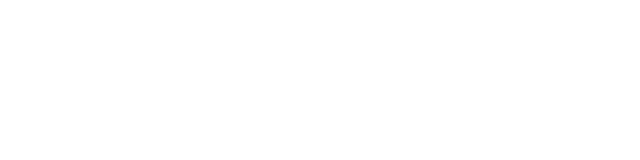
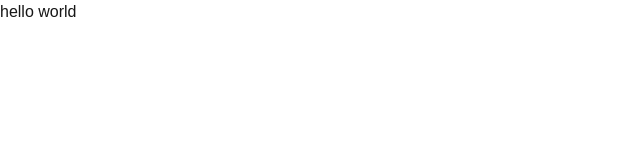
Before and after one commit to SantinoGiordano/FetchProject, a Next.js app: page / in a window 1280 px wide. Shown: the top 160 px of the page, without its empty margins (0-640 px from the left). Built offline with nearby package versions, Linux system fonts and the light colour scheme.

Commit message:
added hello world

```diff
--- a/app/page.tsx
+++ b/app/page.tsx
@@ -1,5 +1,7 @@
 import Image from "next/image";
 
 export default function Home() {
-  return
+  return(
+    <div>hello world</div>
+  )
 }
```
